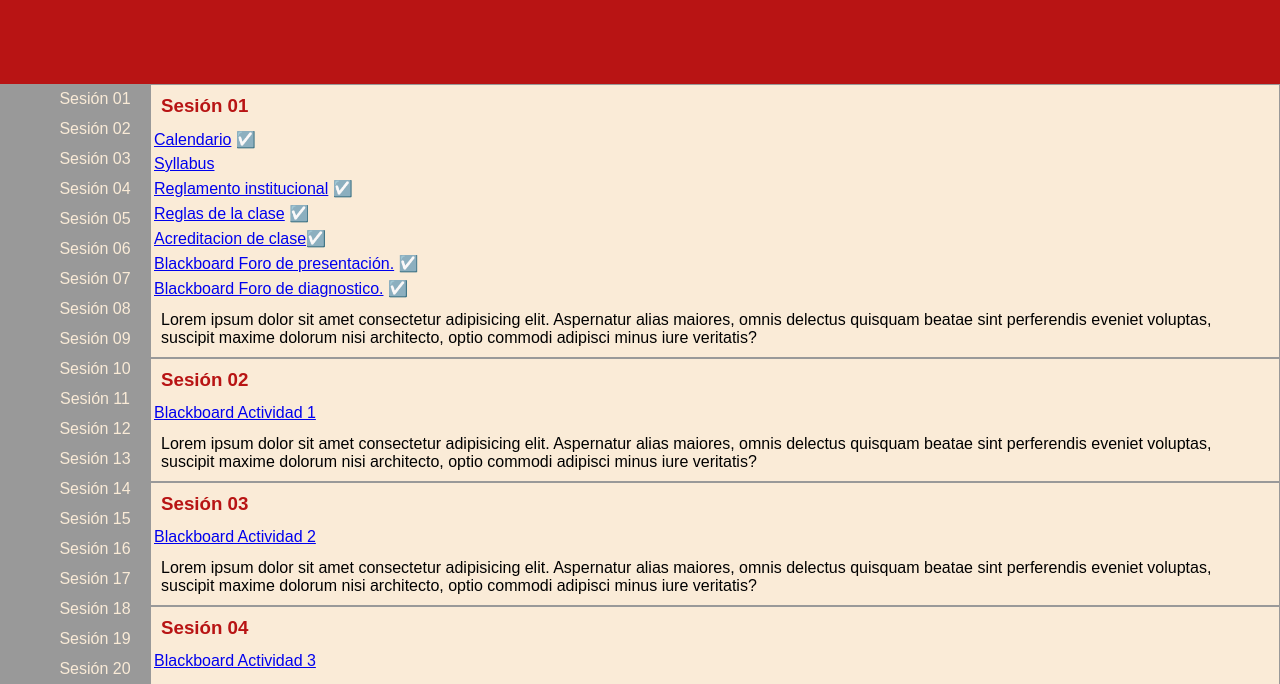
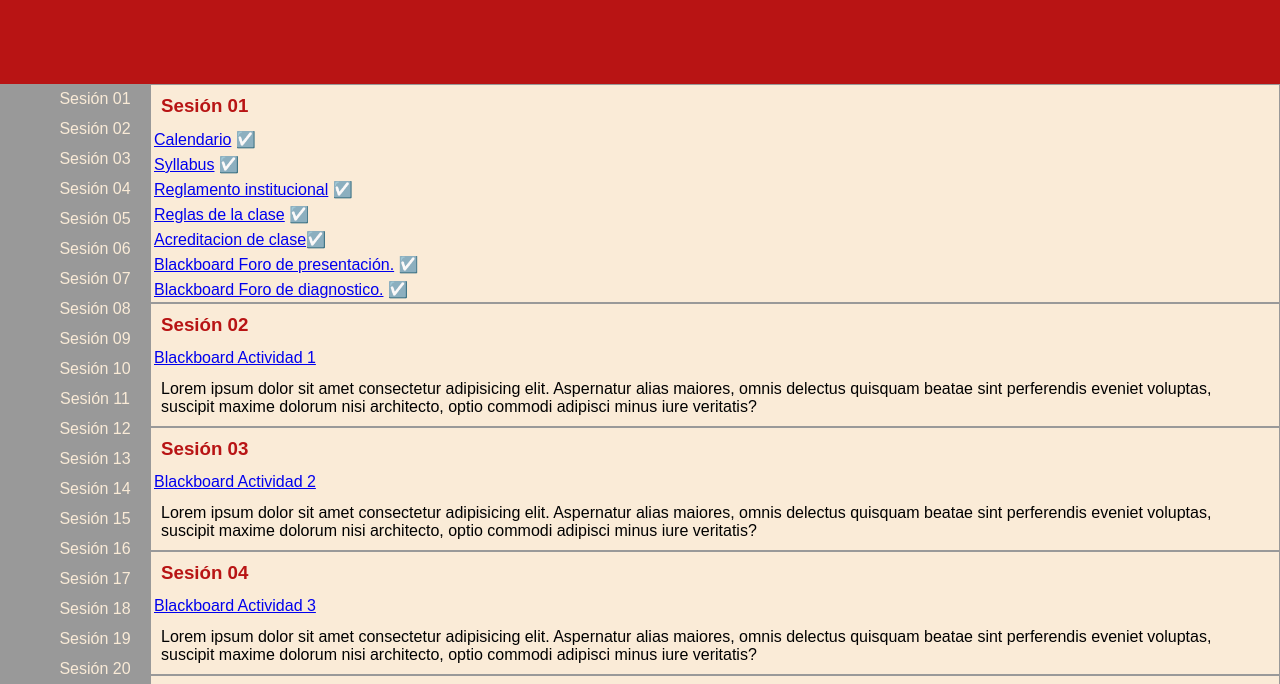
Before and after one commit to beztao01/mo-cap, a plain HTML site: page index.html in a window 1280 px wide. Shown: the part 116-800 px from the top of the page. Drawn offline with Linux system fonts and the light colour scheme.

Commit message:
add syllabus, and change index.html

```diff
--- a/index.html
+++ b/index.html
@@ -44,14 +44,13 @@
                     <h3>Sesión 01</h3>
                     <ul>
                         <li><a href="./assets/Calendario2024-02.png" target="_blank" rel="noopener noreferrer">Calendario</a> ☑️</li>
-                        <li><a href="#">Syllabus</a></li>
+                        <li><a href="./assets/mocapSyllabus.pdf" target="_blank" rel="noopener noreferrer">Syllabus</a> ☑️</li>
                         <li><a href="https://uvm.mx/storage/app/uploads/public/607/0fe/9b5/6070fe9b51884976085516.pdf" target="_blank" rel="noopener noreferrer">Reglamento institucional</a> ☑️</li>
                         <li><a href="./assets/reveal/index.html" target="_blank" rel="noopener noreferrer">Reglas de la clase</a> ☑️</li>
                         <li><a href="./assets/acreditacion/index.html" target="_blank" rel="noopener noreferrer">Acreditacion de clase</a>☑️</li>
                         <li><a href="https://uvmonline.blackboard.com/webapps/login/" target="_blank" rel="noopener noreferrer">Blackboard Foro de presentación.</a> ☑️</li>
                         <li><a href="https://uvmonline.blackboard.com/webapps/login/" target="_blank" rel="noopener noreferrer">Blackboard Foro de diagnostico.</a> ☑️</li>
                     </ul>
-                    <p>Lorem ipsum dolor sit amet consectetur adipisicing elit. Aspernatur alias maiores, omnis delectus quisquam beatae sint perferendis eveniet voluptas, suscipit maxime dolorum nisi architecto, optio commodi adipisci minus iure veritatis?</p>
                 </section>
                 <section>
                     <h3>Sesión 02</h3>
```
Also changed, not shown: 1 other file.
